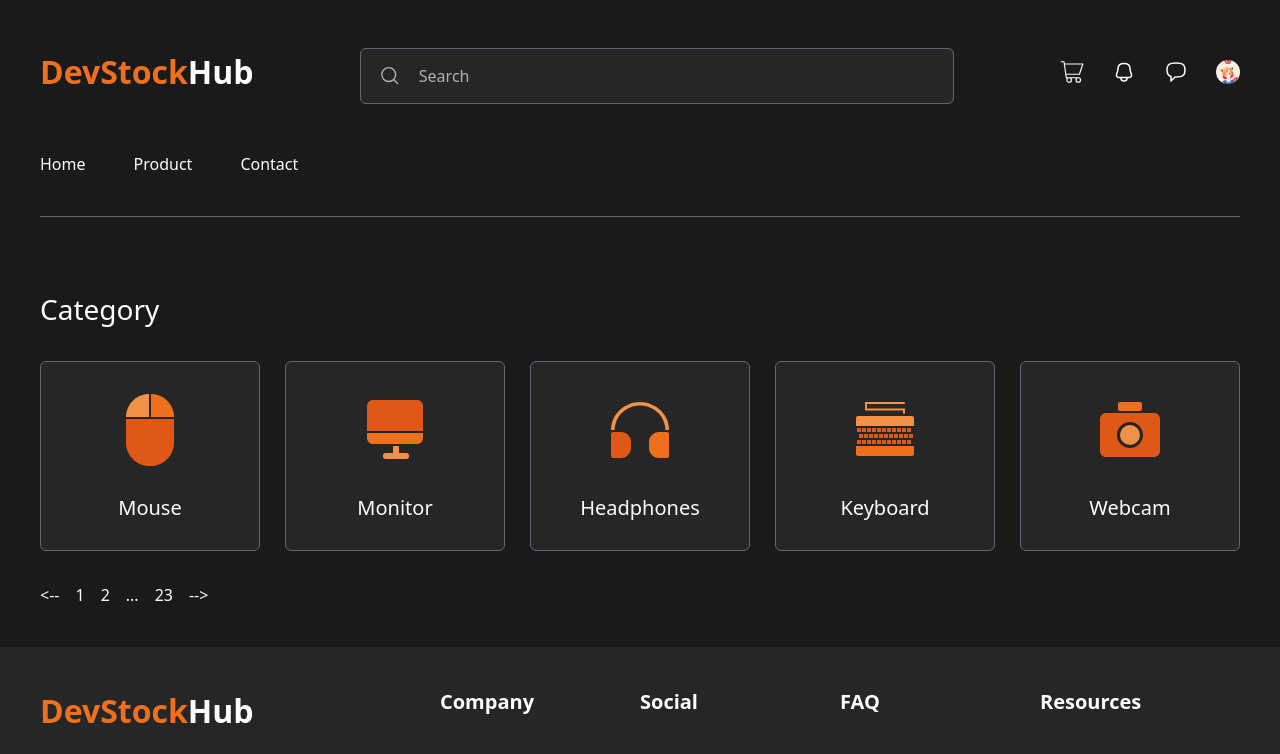
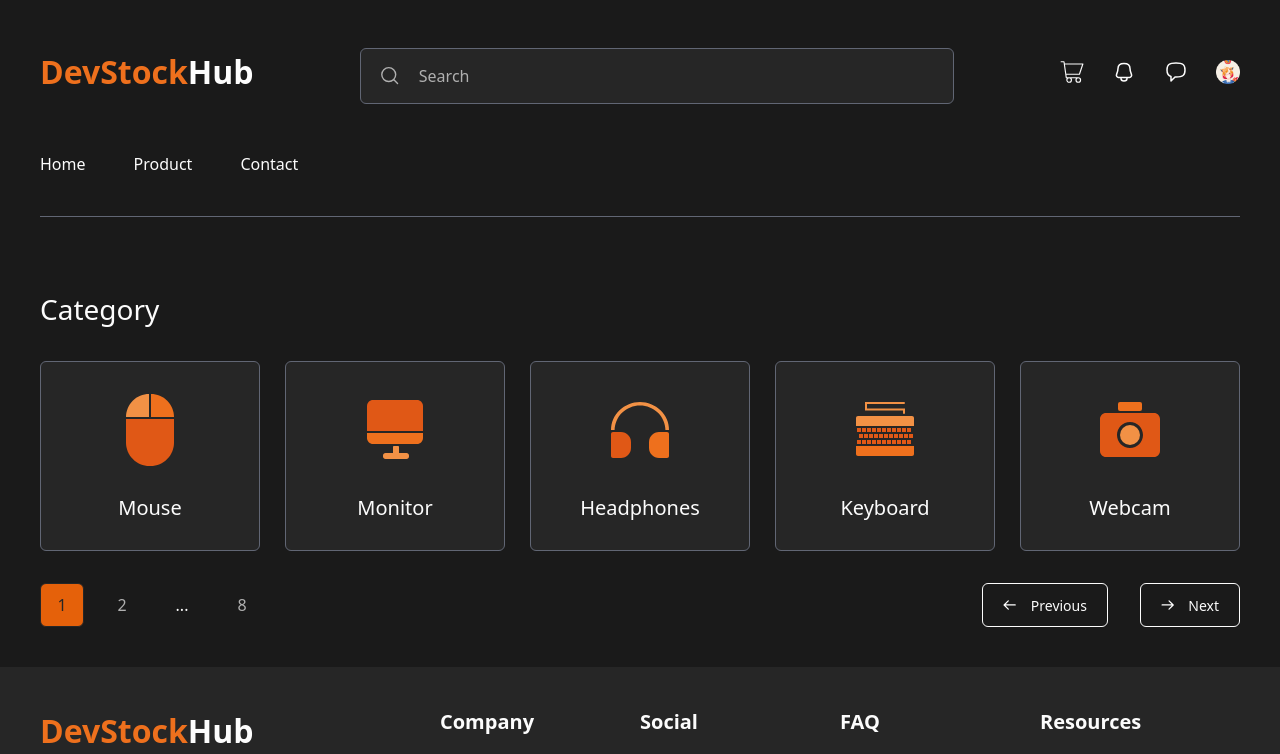
Before and after one commit to kozlofski/mod3_shop, a Next.js app: page /componentLab in a window 1280 px wide. Shown: the top 754 px of the page. Built offline with nearby package versions, Linux system fonts and the light colour scheme.

Commit message:
pagination

```diff
--- a/app/componentLab/page.tsx
+++ b/app/componentLab/page.tsx
@@ -39,7 +39,7 @@ export default function Home() {
     <>
       <SectionWithHeader header="Category" >
         <CategoryBar ></CategoryBar>
-        <Pagination currentPage={1} totalPages={23} />
+        <Pagination currentPage={1} totalPages={8} />
       </SectionWithHeader>
     </>
   );
--- a/components/basicComponents/Button.tsx
+++ b/components/basicComponents/Button.tsx
@@ -7,8 +7,10 @@ interface ButtonProps {
     onClick?: () => void
 }
 
-const Button = ({ children, className, disabled }: ButtonProps) => {
-    return (<button className={className} disabled={disabled}>{children}</button>
+// #todo refactor className. Not necessary to write class 'btn' on parent
+
+const Button = ({ children, className, disabled, onClick }: ButtonProps) => {
+    return (<button className={className} disabled={disabled} onClick={onClick}>{children}</button>
     )
 }
 
--- a/components/compoundComponents/Pagination.tsx
+++ b/components/compoundComponents/Pagination.tsx
@@ -1,6 +1,8 @@
 "use client"
 
 import React, { useEffect, useState } from 'react'
+import Button from '../basicComponents/Button'
+import { LeftArrowIcon, RightArrowIcon } from '../icons/icons'
 
 interface PaginationProps {
     // current page will be setCurrentPage
@@ -8,67 +10,73 @@ interface PaginationProps {
     totalPages: number,
 }
 
-const buttonsLimit = 10
+const buttonsLimit = 7
 
 const Pagination = ({ currentPage, totalPages }: PaginationProps) => {
+    // this use state will come from the props
     const [page, setPage] = useState(currentPage)
     const [numbers, setNumbers] = useState<number[]>([])
 
     useEffect(() => {
-        const numbersVar = [];
+        // #todo refactor rename variables and array
+        const numbersArray = [];
         if (totalPages >= 2 && totalPages <= buttonsLimit) {
             for (let i = 1; i <= totalPages; i++)
-                numbersVar.push(i)
-            setNumbers(numbersVar)
+                numbersArray.push(i)
+            setNumbers(numbersArray)
         }
         else if (totalPages > buttonsLimit) {
-            numbersVar.push(1)
-            if (currentPage > 3) {
-                numbersVar.push(-1)
+            numbersArray.push(1)
+            if (page > 3) {
+                numbersArray.push(-1)
             }
 
-            if (currentPage > 2)
-                numbersVar.push(currentPage - 1)
-            if (currentPage > 1 && currentPage < totalPages)
-                numbersVar.push(currentPage)
-            if (currentPage < totalPages - 1)
-                numbersVar.push(currentPage + 1)
+            if (page > 2)
+                numbersArray.push(page - 1)
+            if (page > 1 && page < totalPages)
+                numbersArray.push(page)
+            if (page < totalPages - 1)
+                numbersArray.push(page + 1)
 
-            if (currentPage < totalPages - 2)
-                numbersVar.push(-2)
+            if (page < totalPages - 2)
+                numbersArray.push(-2)
 
-            numbersVar.push(totalPages);
-            setNumbers(numbersVar)
+            numbersArray.push(totalPages);
+            setNumbers(numbersArray)
         }
     }, [page, currentPage, totalPages])
 
     return (
-        <>
+        <div className={`pagination`}>
             {totalPages >= 2 &&
                 <ul className="flex flex-row text-header gap-[16px]">
-                    <button
-                        key="-3"
-                        onClick={() => page > 1 && setPage(prev => prev - 1)}
-                        className="arrowButton">{"<--"}</button>
                     {numbers.map((number) =>
                     (<li key={number}>
                         {number > 0 ?
-                            <button
-                                key={number}
-                                onClick={() => setPage(number)}
-                                className={number === page ? "current" : ""}
-                            >{number}</button> :
-                            <button key={number} className="blank">...</button>}
+                            <Button
+                                className={`btn  ${number === page ? "btn-pag-current" : "btn-pag-inactive"} btn-pag`}
+                                onClick={() => setPage(number)}>{number}</Button> :
+                            <Button
+                                className={`btn btn-pag btn-naked btn-white`}>...</Button>}
+
+
                     </li>)
                     )
                     }
-                    <button
-                        key="-4"
-                        onClick={() => page < totalPages && setPage(prev => prev + 1)}
-                        className="arrowButton">{"-->"}</button>
+                </ ul>}
 
-                </ ul>}
-        </>
+            <div className={`pagination-buttons`}>
+                <Button className="btn btn-m btn-stoke btn-white" onClick={() => page > 1 && setPage(prev => prev - 1)}>
+                    <span className="w-[13.33px] stroke-white"><LeftArrowIcon /></span>
+                    Previous
+                </Button>
+                <Button className="btn btn-m btn-stoke btn-white" onClick={() => page < totalPages && setPage(prev => prev + 1)}>
+                    <span className="w-[13.33px] stroke-white"><RightArrowIcon /></span>
+                    Next
+                </Button>
+            </div>
+
+        </ div>
     )
 }
 
--- a/components/icons/icons.tsx
+++ b/components/icons/icons.tsx
@@ -223,3 +223,19 @@ export const GooglePay = () => {
         </svg>
     )
 }
+
+export const LeftArrowIcon = () => {
+    return (
+        <svg width="100%" height="100%" viewBox="0 0 16 12" fill="none" xmlns="http://www.w3.org/2000/svg">
+            <path d="M1.33325 6L14.6666 6M1.33325 6L6.33325 1M1.33325 6L6.33325 11" stroke-width="1.5" stroke-linecap="round" stroke-linejoin="round" />
+        </svg>
+    )
+}
+
+export const RightArrowIcon = () => {
+    return (
+        <svg width="100%" height="100%" viewBox="0 0 16 12" fill="none" xmlns="http://www.w3.org/2000/svg">
+            <path d="M14.6666 6L1.33325 6M14.6666 6L9.66658 11M14.6666 6L9.66659 1" stroke-width="1.5" stroke-linecap="round" stroke-linejoin="round" />
+        </svg>
+    )
+}
--- a/styles/biggerComponents.css
+++ b/styles/biggerComponents.css
@@ -27,6 +27,8 @@
         @apply font-medium text-header text-[28px] leading-[40px];
     }
 
+    /* category bar */
+
     .category-bar {
         @apply w-full flex flex-row justify-between;
     }
@@ -37,6 +39,14 @@
         @apply flex flex-col items-center justify-between;
     }
 
+    /* pagination */
 
+    .pagination {
+        @apply flex flex-row justify-between w-full;
+    }
+
+    .pagination-buttons {
+        @apply flex flex-row justify-between gap-[32px];
+    }
 
 }
--- a/styles/buttons.css
+++ b/styles/buttons.css
@@ -27,6 +27,51 @@
 
     .btn-xs {
         @apply text-[12px] h-[34px]
+    }
+
+    .btn-pag {
+        @apply text-[16px] w-[44px] h-[44px] p-[11px];
+
+
+    }
+
+    .btn-pag-current {
+        @apply text-current-btn-txt;
+
+        @apply bg-fullBtnBg;
+
+        @variant hover {
+            @apply bg-fullBtnBgHover;
+        }
+
+        @variant active {
+            @apply bg-fullBtnBgPressed;
+        }
+
+        @variant disabled {
+            @apply bg-fullBtnBgDisabled;
+        }
+    }
+
+    .btn-pag-inactive {
+        @apply text-inactive-btn;
+
+        @apply bg-transparent;
+        @apply px-0;
+
+        @apply border-none;
+
+        @variant hover {
+            @apply text-nakedBtnTxtHover;
+        }
+
+        @variant active {
+            @apply text-nakedBtnTxtPressed;
+        }
+
+        @variant disabled {
+            @apply text-nakedBtnTxtDisabled;
+        }
     }
 
     .btn-default {
@@ -86,7 +131,9 @@
     .btn-naked {
         @apply bg-transparent;
         @apply text-nakedBtnTxt;
-        @apply h-fit w-fit px-0;
+        @apply px-0;
+
+        @apply border-none;
 
         @variant hover {
             @apply text-nakedBtnTxtHover;
--- a/styles/theme.css
+++ b/styles/theme.css
@@ -116,4 +116,7 @@
     /* progress bars */
     --color-progress-bar-indicator: #EE701D;
 
+    /* pagination */
+    --color-current-btn-txt: #262626;
+    --color-inactive-btn: #B0B0B0;
 }
```
